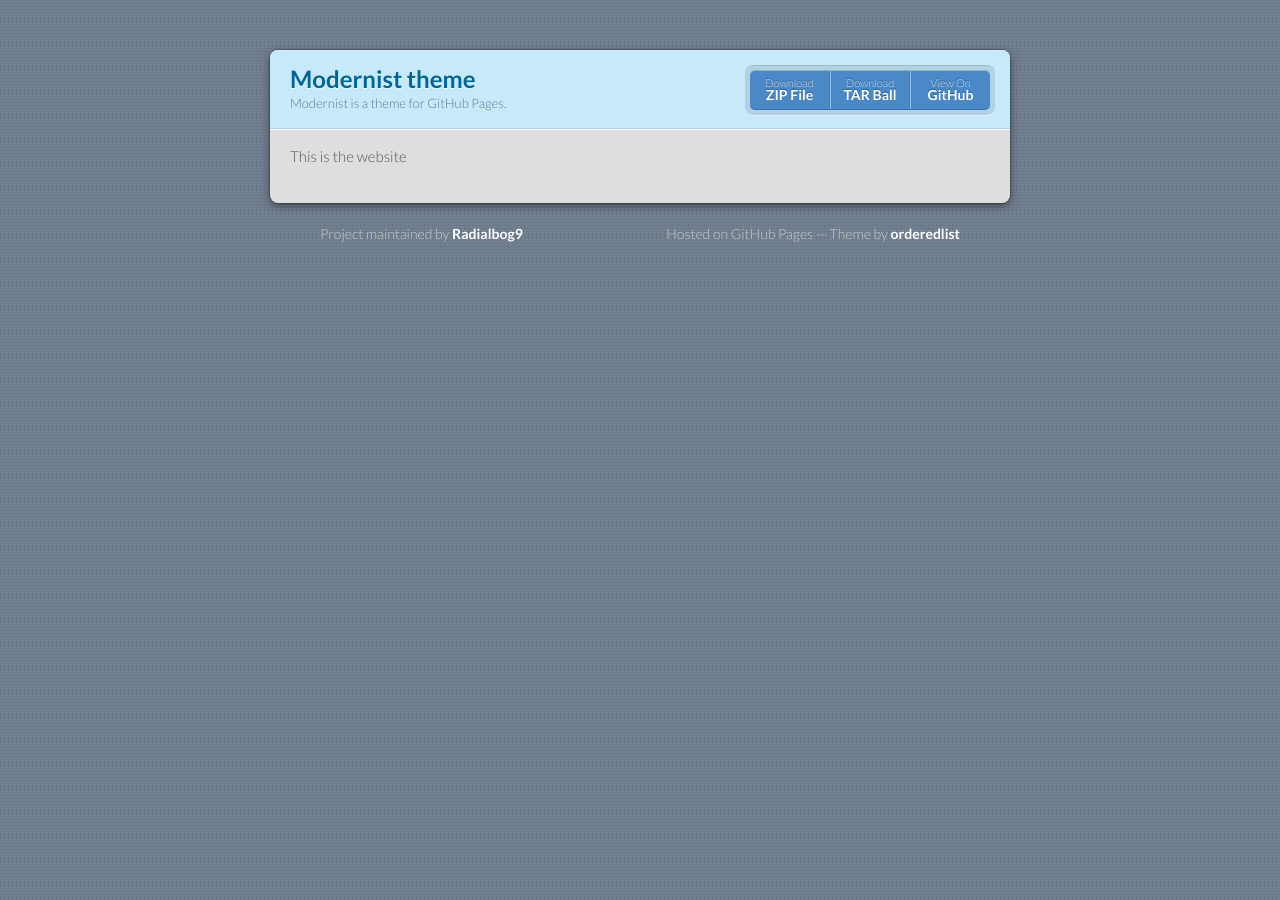
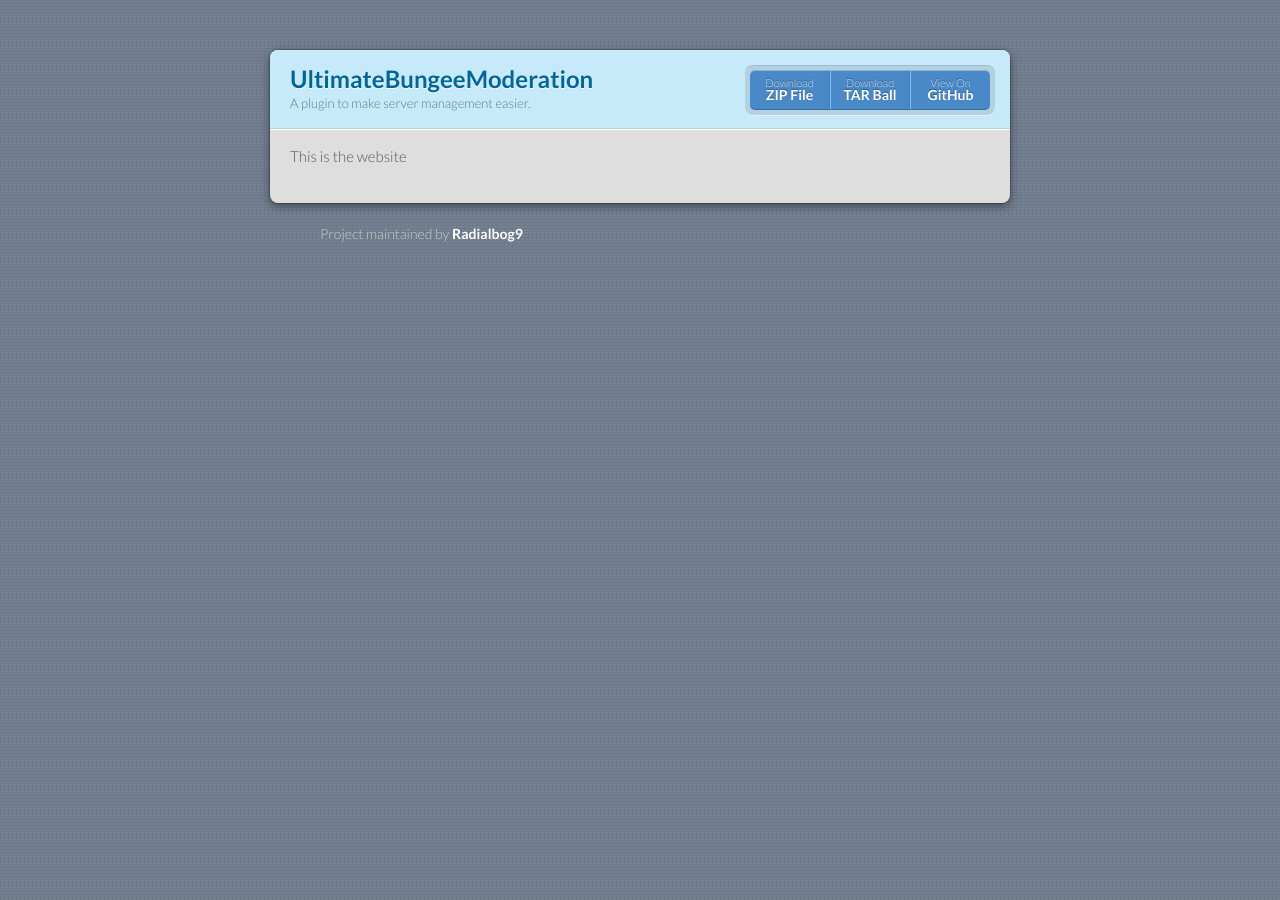
Before and after one commit to Radialbog9/UltimateBungeeModeration, a Jekyll site: the page built from docs/index.md, in a window 1280 px wide. Built offline with Jekyll 4.4.1, drawn with Linux system fonts in a browser that asks for light colours.

Commit message:
Add and edit docs

```diff
--- a/docs/_config.yml
+++ b/docs/_config.yml
@@ -1,5 +1,5 @@
-title: Modernist theme
-description: Modernist is a theme for GitHub Pages.
+title: UltimateBungeeModeration
+description: A plugin to make server management easier.
 show_downloads: true
 google_analytics:
 theme: jekyll-theme-modernist
--- a/docs/_layouts/default.html
+++ b/docs/_layouts/default.html
@@ -40,7 +40,6 @@
     {% if site.github.is_project_page %}
       <p>Project maintained by <a href="{{ site.github.owner_url }}">{{ site.github.owner_name }}</a></p>
     {% endif %}
-      <p>Hosted on GitHub Pages &mdash; Theme by <a href="https://github.com/orderedlist">orderedlist</a></p>
     </footer>
     <!--[if !IE]><script>fixScale(document);</script><![endif]-->
 
```
